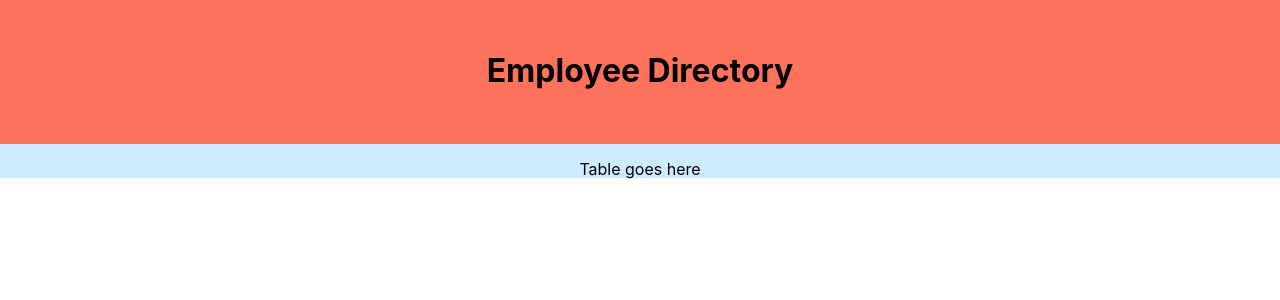
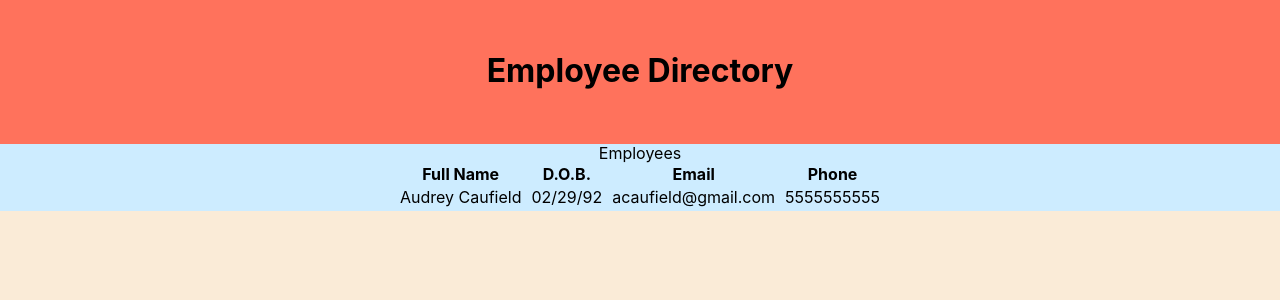
Before and after one commit to Settc/employee-database, a React (Create React App) app: page / in a window 1280 px wide. Shown: the top 300 px of the page. Built offline with nearby package versions, Linux system fonts and the light colour scheme.

Commit message:
Add basic table functionality to EmployeeTable component

```diff
--- /dev/null
+++ b/src/EmployeeTable.css
@@ -0,0 +1,7 @@
+table {
+    margin: 0 auto 0 auto;
+}
+
+td {
+    padding: 2px 4px 2px 4px;
+}
--- a/src/EmployeeTable.js
+++ b/src/EmployeeTable.js
@@ -1,10 +1,27 @@
 import React, { Component } from "react"
+import "./EmployeeTable.css"
 
 class EmployeeTable extends Component {
     render() {
         return (
-            <div className="tc">
-               <p>Table goes here</p>
+            <div>
+               <table>
+                   <caption>Employees</caption>
+                   <thead>
+                       <tr>
+                           <th>Full Name</th>
+                           <th>D.O.B.</th>
+                           <th>Email</th>
+                           <th>Phone</th>
+                       </tr>
+                   </thead>
+                   <tbody>
+                       <td>Audrey Caufield</td>
+                       <td>02/29/92</td>
+                       <td>acaufield@gmail.com</td>
+                       <td>5555555555</td>
+                   </tbody>
+               </table>
             </div>
         )
     }
--- a/src/index.css
+++ b/src/index.css
@@ -5,6 +5,7 @@ body {
     sans-serif;
   -webkit-font-smoothing: antialiased;
   -moz-osx-font-smoothing: grayscale;
+  background-color: antiquewhite;
 }
 
 code {
```
